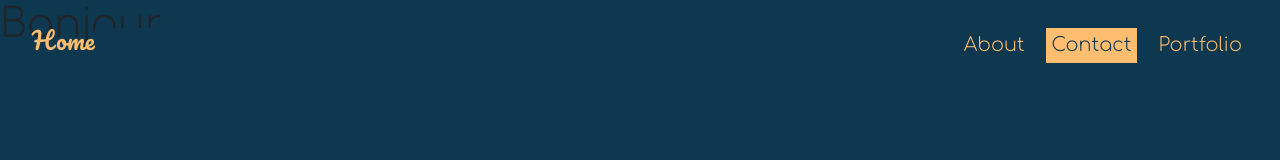
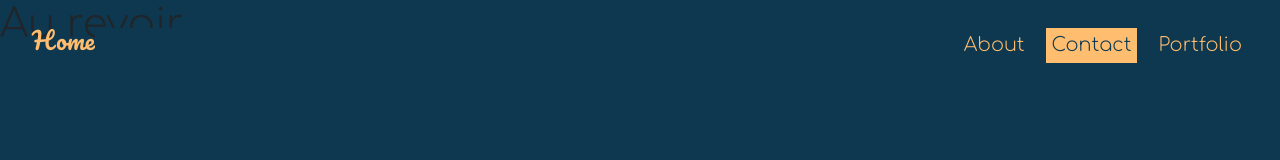
Before and after one commit to vpicard/portfolio, a React (Create React App) app: page /contact in a window 1280 px wide. Shown: the top 160 px of the page. Built offline with nearby package versions, Linux system fonts and the light colour scheme.

Commit message:
test commit

```diff
--- a/src/components/Contact.js
+++ b/src/components/Contact.js
@@ -5,7 +5,7 @@
     return (
         <div className='contact'>
             <Navigation />
-            <h1>Bonjour</h1>
+            <h1>Au revoir</h1>
         </div>
     );
 };
```
